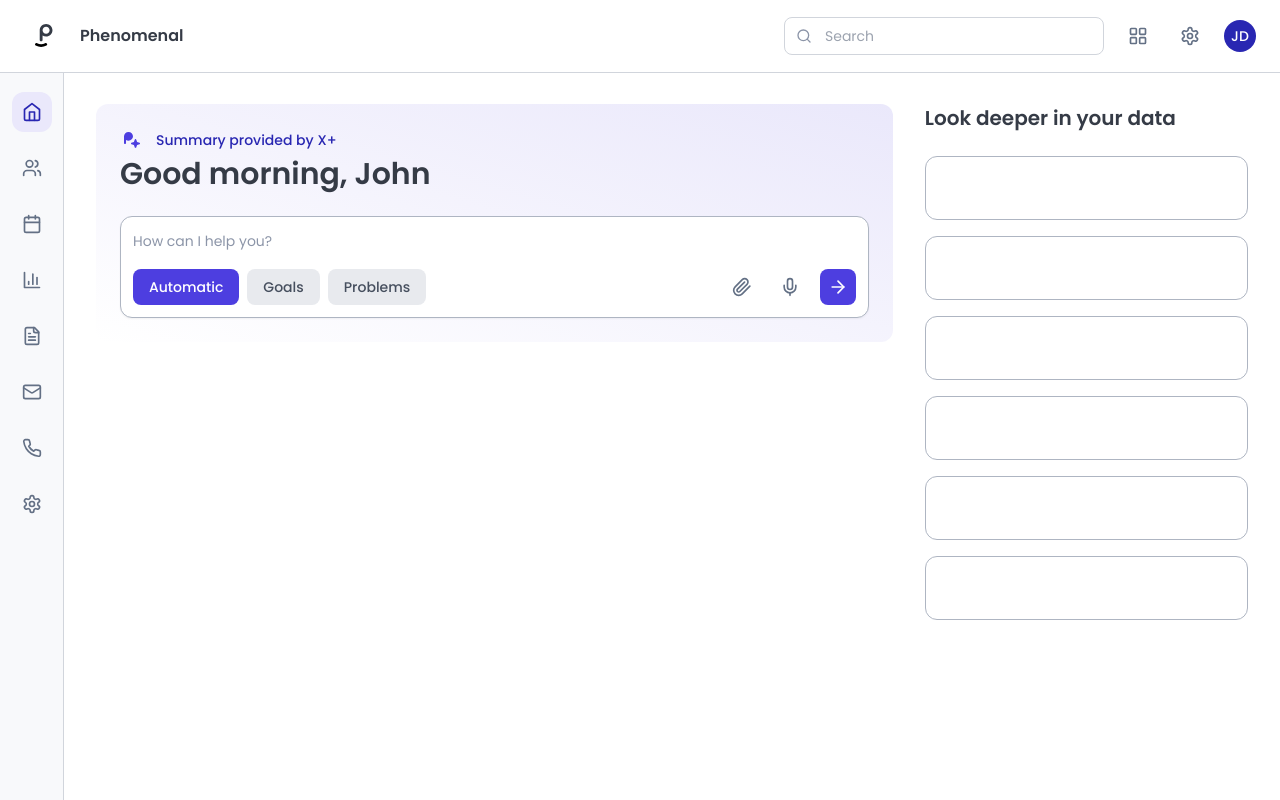
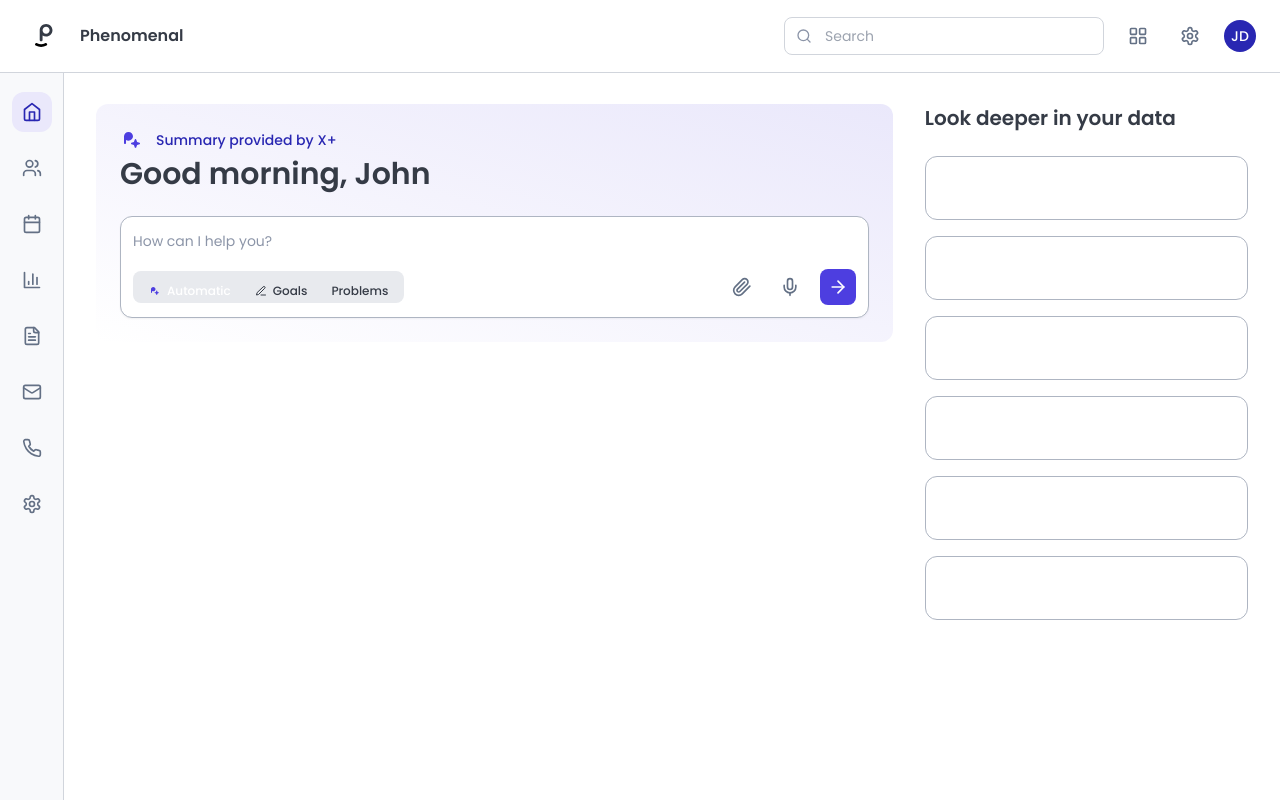
Before and after one commit to pdr-21/ph-style-guide, a React (Vite) app: page / in a window 1280 px wide. Built offline with nearby package versions, Linux system fonts and the light colour scheme.

Commit message:
Update ChatInput to use ToggleSwitch

```diff
--- a/src/components/dashboard/ChatInput.tsx
+++ b/src/components/dashboard/ChatInput.tsx
@@ -1,11 +1,29 @@
 import React, { useState } from 'react';
-import { Paperclip, Mic, ArrowRight } from 'lucide-react';
+import { Paperclip, Mic, ArrowRight, Edit3 } from 'lucide-react';
+import ToggleSwitch from '../ui/ToggleSwitch';
+import SparkleIcon from '../icons/SparkleIcon';
 
 const ChatInput: React.FC = () => {
   const [inputValue, setInputValue] = useState('');
-  const [activeTab, setActiveTab] = useState('Automatic');
+  const [activeTab, setActiveTab] = useState('automatic');
 
-  const tabs = ['Automatic', 'Goals', 'Problems'];
+  // Define toggle options with icons
+  const toggleOptions = [
+    {
+      id: 'automatic',
+      label: 'Automatic',
+      icon: SparkleIcon
+    },
+    {
+      id: 'goals',
+      label: 'Goals',
+      icon: Edit3
+    },
+    {
+      id: 'problems',
+      label: 'Problems'
+    }
+  ];
 
   return (
     <div className="w-full">
@@ -22,24 +40,15 @@ const ChatInput: React.FC = () => {
           />
         </div>
 
-        {/* Bottom section with tabs and actions */}
+        {/* Bottom section with toggle and actions */}
         <div className="flex items-center justify-between">
-          {/* Tabs */}
-          <div className="flex items-center space-x-2">
-            {tabs.map((tab) => (
-              <button
-                key={tab}
-                onClick={() => setActiveTab(tab)}
-                className={`px-4 py-2 rounded-lg text-sm font-poppins font-medium transition-colors ${
-                  activeTab === tab
-                    ? 'bg-b-200 text-white'
-                    : 'bg-n-50 text-n-400 hover:bg-n-100 hover:text-n-500'
-                }`}
-              >
-                {tab}
-              </button>
-            ))}
-          </div>
+          {/* Toggle Switch */}
+          <ToggleSwitch
+            options={toggleOptions}
+            activeOptionId={activeTab}
+            onOptionChange={setActiveTab}
+            className="h-8"
+          />
 
           {/* Action buttons */}
           <div className="flex items-center space-x-3">
```
